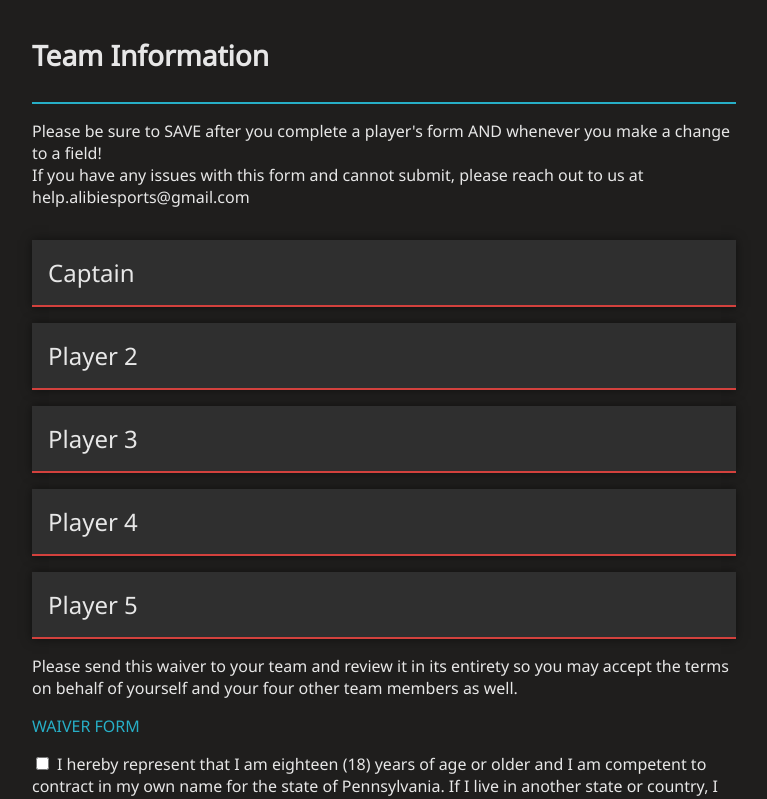
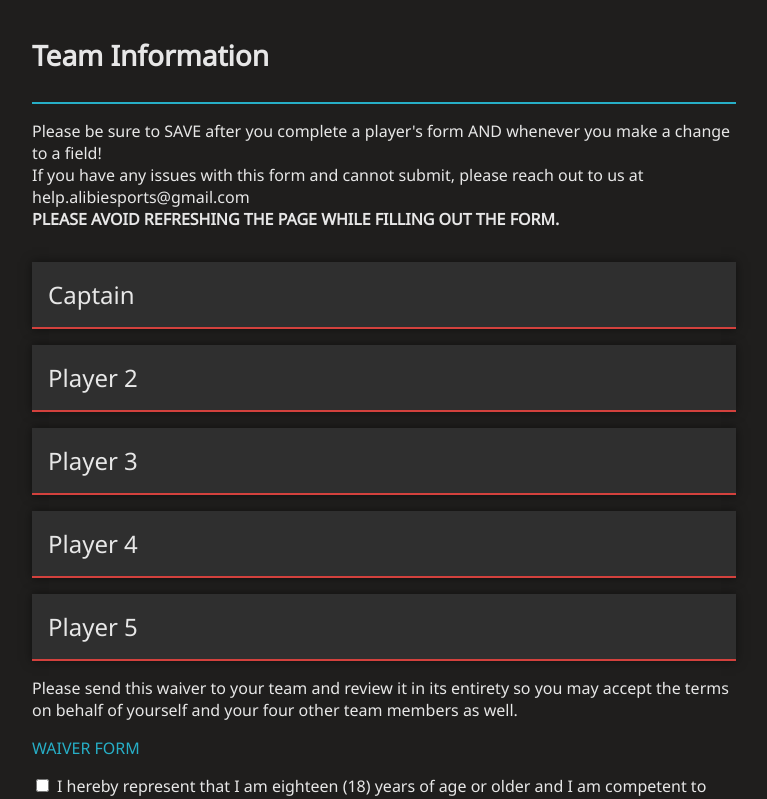
Before and after one commit to justindjsuh/alibi-esports-fe, a React (Create React App) app: page /signup in a window 1280 px wide. Shown: the part 780-1579 px from the top of the page, without its empty margins (256-1023 px from the left). Built offline with nearby package versions, Linux system fonts and the light colour scheme.

Commit message:
added text on form

```diff
--- a/src/features/form/Form.js
+++ b/src/features/form/Form.js
@@ -63,7 +63,10 @@ const Form = () => {
           Please be sure to SAVE after you complete a player's form AND whenever
           you make a change to a field!<br></br>If you have any issues with this
           form and cannot submit, please reach out to us at
-          help.alibiesports@gmail.com
+          help.alibiesports@gmail.com<br></br>
+          <strong>
+            PLEASE AVOID REFRESHING THE PAGE WHILE FILLING OUT THE FORM.
+          </strong>
         </p>
         <PlayerForm />
       </div>
```
